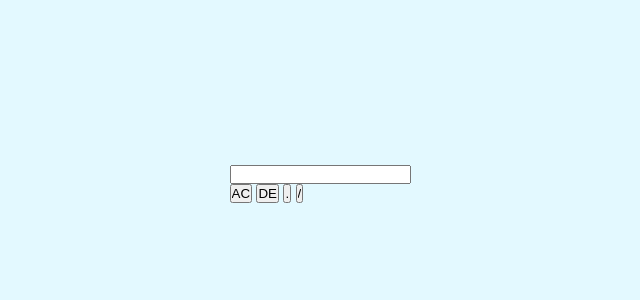
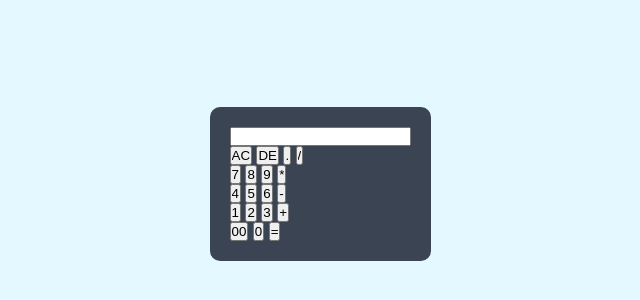
Before and after one commit to CharlesDobsonJr/calculator-project, a plain HTML site: page index.html in a window 1280 px wide. Shown: the part 216-516 px from the top of the page, without its empty margins (320-960 px from the left). Drawn offline with Linux system fonts and the light colour scheme.

Commit message:
Added background, centered and added more buttons.

```diff
--- a/css/style.css
+++ b/css/style.css
@@ -12,5 +12,10 @@
     display: flex;
     align-items: center;
     justify-content: center;
+}
 
+.calculator{
+    background: #3a4452;
+    padding: 20px;
+    border-radius: 10px;
 }
--- a/index.html
+++ b/index.html
@@ -20,6 +20,29 @@
                     <input type="button" value="DE">
                     <input type="button" value=".">
                     <input type="button" value="/">
+                </div>
+                <div>
+                    <input type="button" value="7">
+                    <input type="button" value="8">
+                    <input type="button" value="9">
+                    <input type="button" value="*">
+                </div>
+                <div>
+                    <input type="button" value="4">
+                    <input type="button" value="5">
+                    <input type="button" value="6">
+                    <input type="button" value="-">
+                </div>
+                <div>
+                    <input type="button" value="1">
+                    <input type="button" value="2">
+                    <input type="button" value="3">
+                    <input type="button" value="+">
+                </div>
+                <div>
+                    <input type="button" value="00">
+                    <input type="button" value="0">
+                    <input type="button" value="=">
                 </div>
             </form>
         </div>
```
